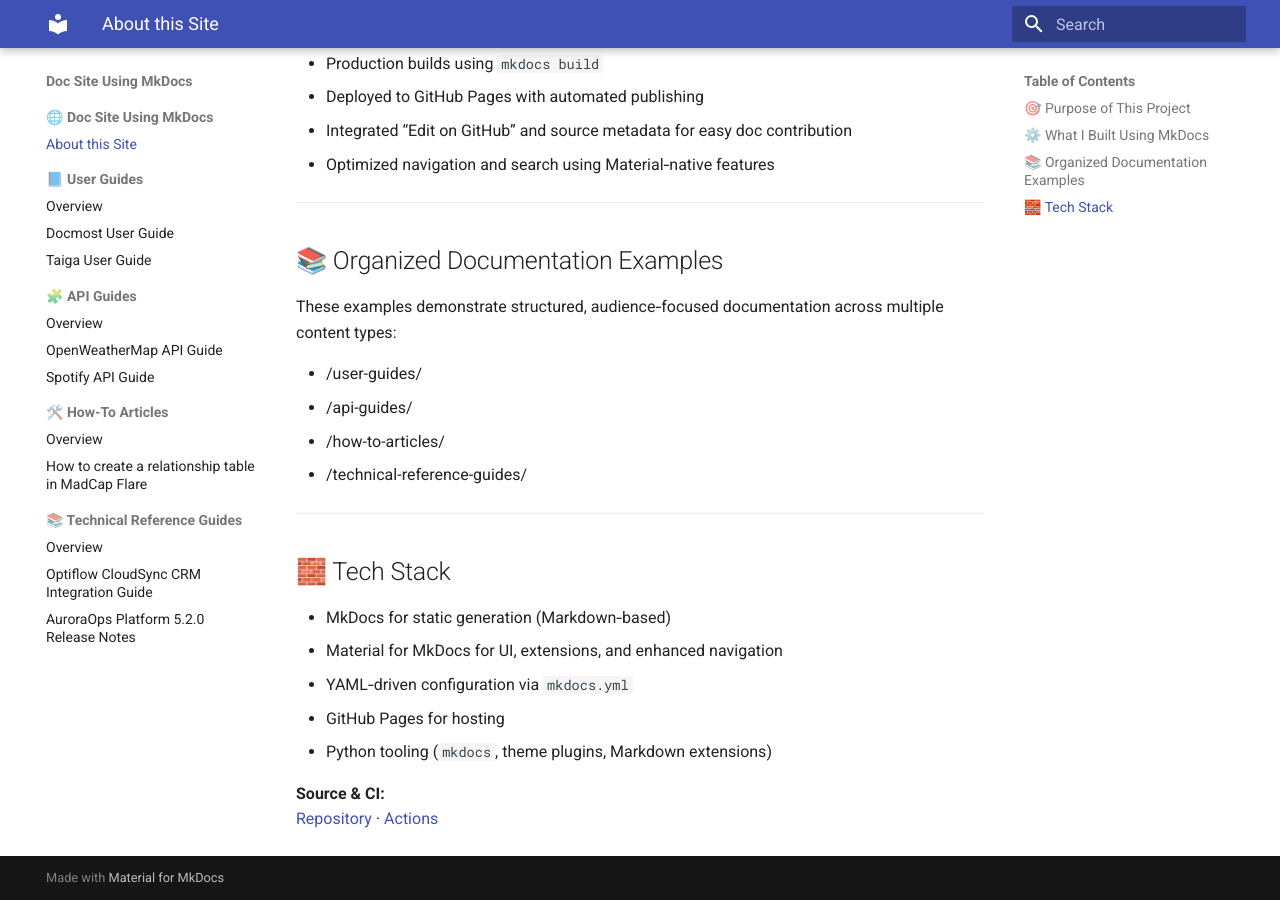
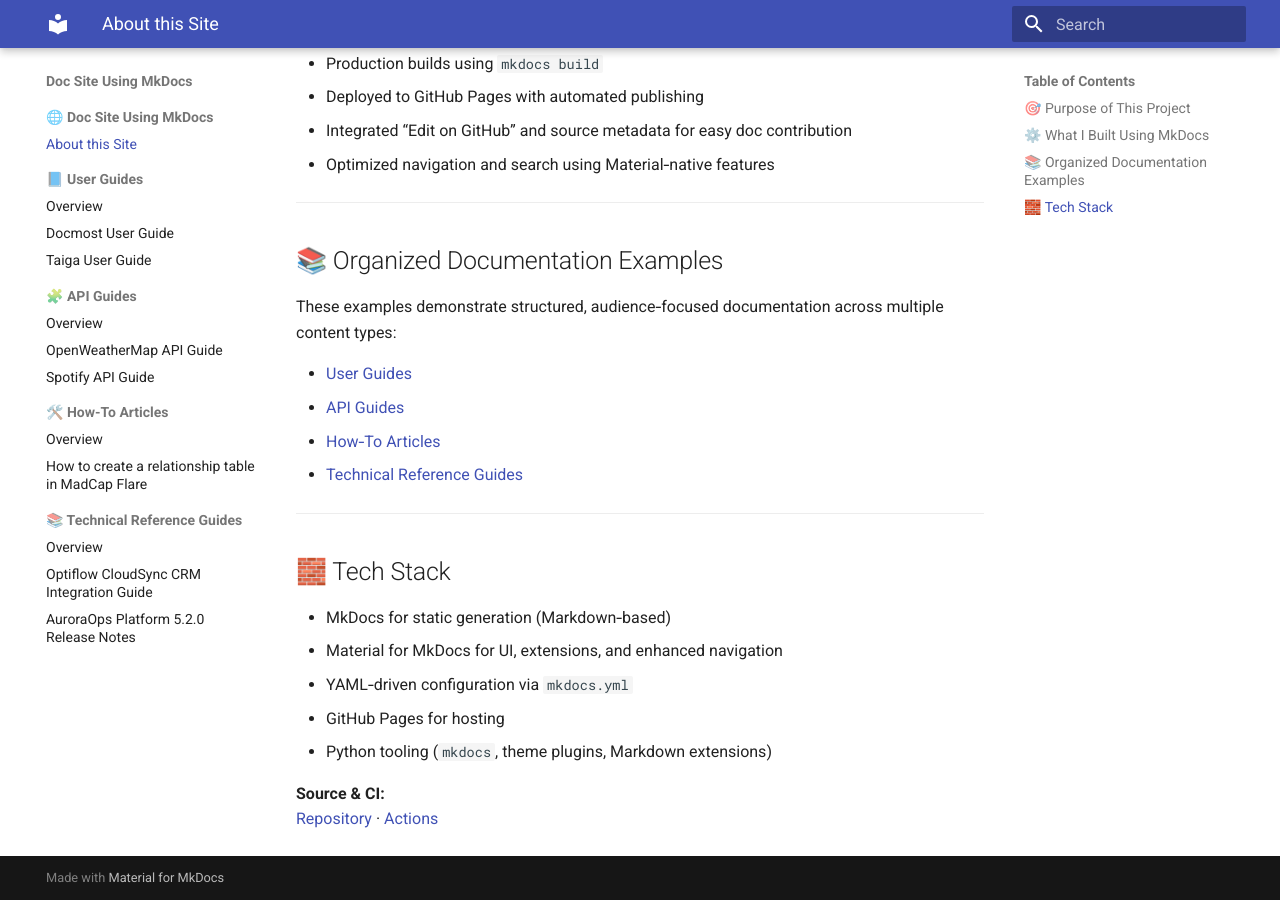
Before and after one commit to LizMarlowe-byte/docs-as-code-portfolio-mkdocs, an MkDocs documentation site: the page built from docs/about-this-site.md, in a window 1280 px wide and 900 px high, scrolled down 1093 px. Built offline with MkDocs 1.6.1 and Material for MkDocs 9.7.7, drawn with Linux system fonts in a browser that asks for light colours; part of the change alters nothing that is shown.

```diff
--- a/docs/about-this-site.md
+++ b/docs/about-this-site.md
@@ -42,10 +42,10 @@ This portfolio series is my opportunity to:
 
 These examples demonstrate structured, audience‑focused documentation across multiple content types:
 
-- /user-guides/
-- /api-guides/
-- /how-to-articles/
-- /technical-reference-guides/
+- [User Guides](/docs-as-code-portfolio-mkdocs/user-guides/)
+- [API Guides](/docs-as-code-portfolio-mkdocs/api-guides/)
+- [How‑To Articles](/docs-as-code-portfolio-mkdocs/how-to-articles/)
+- [Technical Reference Guides](/docs-as-code-portfolio-mkdocs/technical-reference-guides/)
 
 ---
 
```
